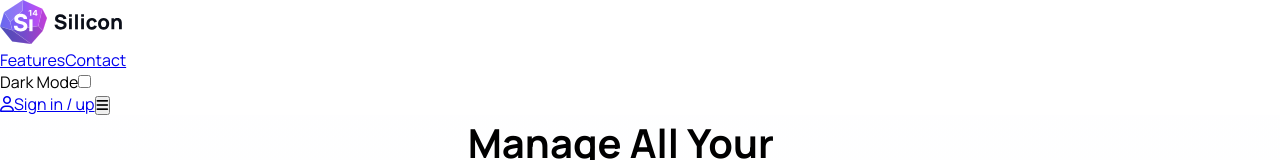
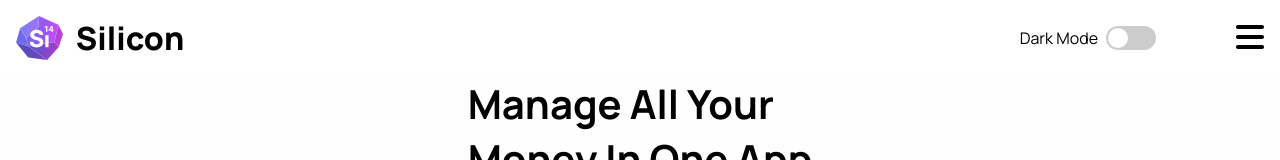
Before and after one commit to eriknyberg91/inlamningsuppgift-jsreact, a React (Vite) app: page / in a window 1280 px wide. Shown: the top 160 px of the page. Built offline with nearby package versions, Linux system fonts and the light colour scheme; no server answers.

Commit message:
Change navbar icon from img to img and header

```diff
--- a/src/components/Navbar.css
+++ b/src/components/Navbar.css
@@ -26,6 +26,22 @@
     padding-top: 1rem;
     padding-bottom: 1rem;
     padding-inline: 1rem;
+  }
+
+  .navbar-header-container a {
+    display: flex;
+    flex-direction: row;
+    align-items: center;
+    text-decoration: none;
+  }
+
+  .navbar-header-container img {
+    margin-right: .8rem;
+  }
+
+  .navbar-header-container h1 {
+    color: black;
+    font-weight: 900;
   }
 
   .btn-primary {
--- a/src/components/Navbar.jsx
+++ b/src/components/Navbar.jsx
@@ -1,14 +1,19 @@
 import React from 'react';
-import { useTheme } from '../contexts/ThemeContext';
+import { useTheme } from '../contexts/ThemeContext';  // Make sure this path is correct!
+import './Navbar.css'
+import SiliconIcon from '../img/silicon-icon.svg'
 
 const Navbar = () => {
   const { darkMode, toggleTheme } = useTheme();
 
   return (
     <div className={`navbar-container ${darkMode ? 'dark' : 'light'}`}>
+        <div className="navbar-header-container">
       <a id="logo" href="index.html">
-        <img src='/src/img/logo.svg' alt="Silicon logo" />
+        <img src={SiliconIcon} alt="Silicon logo" />
+        <h1>Silicon</h1>
       </a>
+        </div>
 
       <nav id="main-menu" className="navbar-features">
         <a className="nav-link" href="#">Features</a>
```
Also changed, not shown: src/img/silicon-icon.svg (added).
